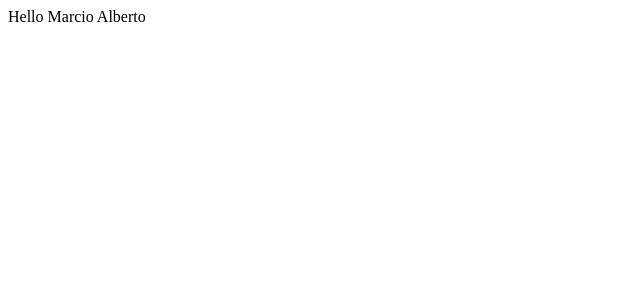
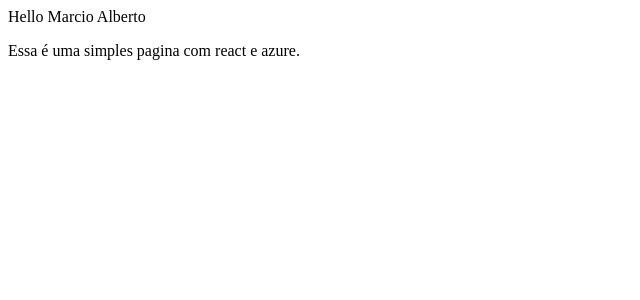
Before and after one commit to Marciobarrosetec/my-first-static-web-app, a React (Create React App) app: page / in a window 1280 px wide. Shown: the top 300 px of the page, without its empty margins (0-640 px from the left). Built offline with nearby package versions, Linux system fonts and the light colour scheme; the HTML template or start-up script is replaced by a standard one.

Commit message:
Atualização teste

```diff
--- a/src/App.js
+++ b/src/App.js
@@ -2,7 +2,10 @@ import React from 'react';
 
 function App() {
   const value = 'Marcio Alberto';
-  return <div>Hello {value}</div>;
+  return <div>Hello {value}
+          <p>Essa é uma simples pagina com react e azure.</p>
+
+        </div>;
 }
 
 export default App;
```
